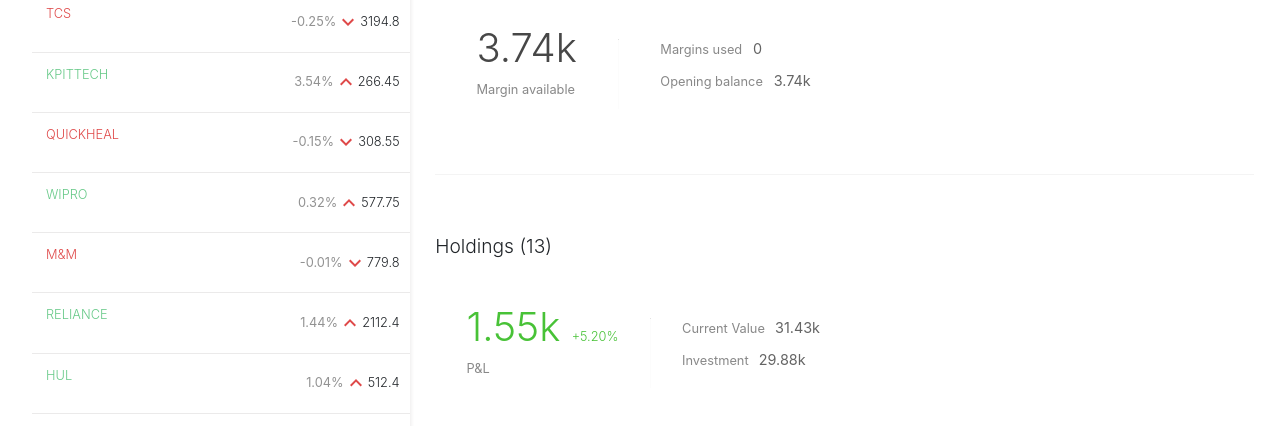
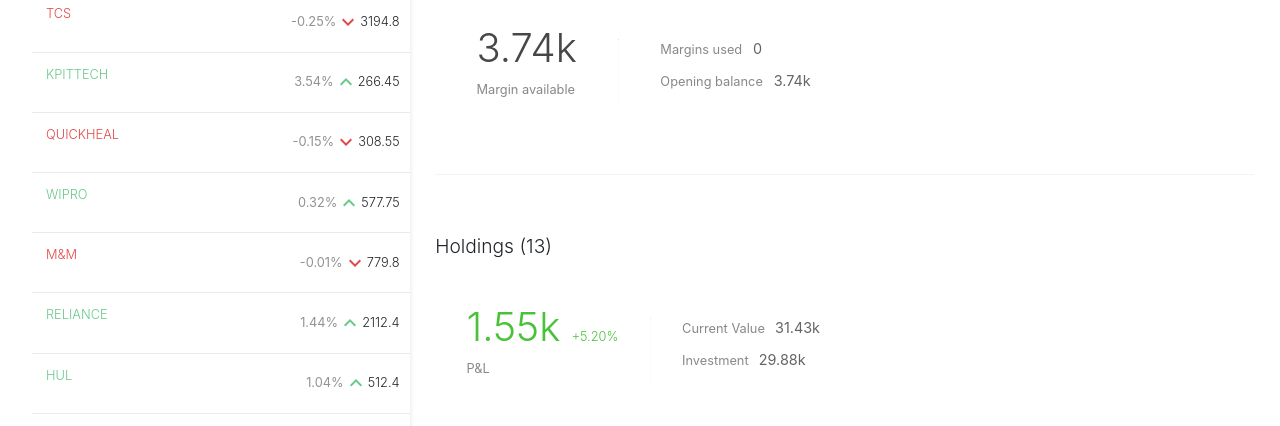
Before and after one commit to lalit-mehra703/Zerodha, a React (Vite) app in the folder dashboard/: page / in a window 1280 px wide. Shown: the part 256-682 px from the top of the page. Built offline with nearby package versions, Linux system fonts and the light colour scheme.

Commit message:
add correct class to the stock percent

```diff
--- a/dashboard/src/components/WatchList.jsx
+++ b/dashboard/src/components/WatchList.jsx
@@ -58,7 +58,7 @@
           {stock.isDown ? (
             <KeyboardArrowDown className="down" />
           ) : (
-            <KeyboardArrowUp className="down" />
+            <KeyboardArrowUp className="up" />
           )}
           <span className="price">{stock.price}</span>
         </div>
```
